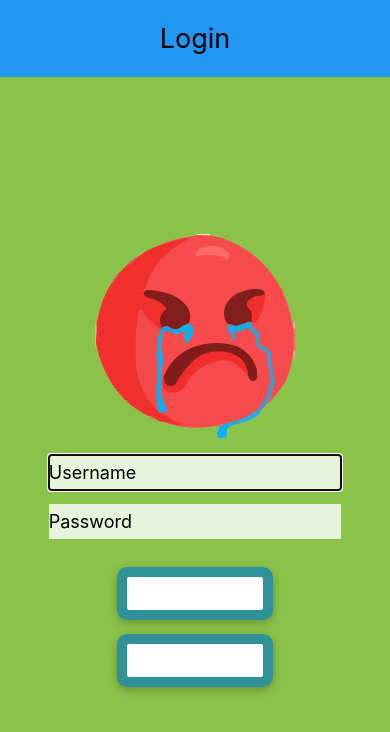
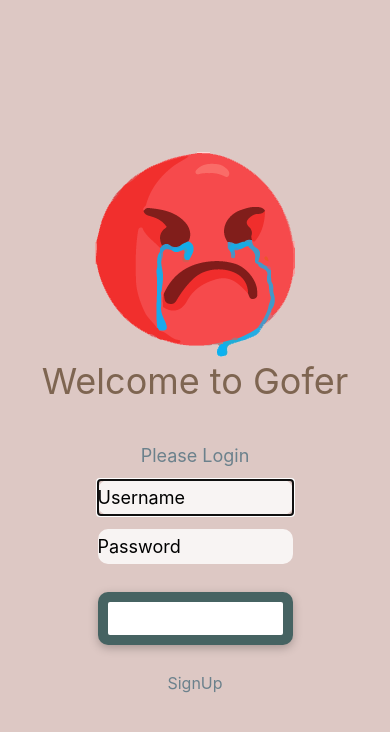
Before and after one commit to brainfrozeno00o/CS-123-Project, a React Native app: screen / in a window 390 px wide. Shown: the top 732 px of the page. Built offline with nearby package versions, Linux system fonts and the light colour scheme.

Commit message:
cleanup and starting to make `Secured.js` look better

```diff
--- a/pages/Login.js
+++ b/pages/Login.js
@@ -1,15 +1,9 @@
 import React, { Component } from 'react';
 import { connect } from 'react-redux';
-import { StyleSheet, ScrollView, Text, TextInput, View, Dimensions, Image, Button } from 'react-native';
+import {
+    StyleSheet, ScrollView, Text, TextInput, View, Dimensions, Image, Button
+} from 'react-native';
 import { login } from '../redux/actions/auth';
-import Container from '../src/components/Container';
-import ButtonCustom from '../src/components/ButtonCustom';
-import Label from '../src/components/Label';
-// import Button from 'apsl-react-native-button'
-
-var { height } = Dimensions.get('window');
-var box_count = 2;
-var box_height = height / box_count;
 
 class Login extends Component {
     constructor (props) {
@@ -27,76 +21,40 @@ class Login extends Component {
     }
 
     toggleRoute (e) {
-        let alt = (this.state.route === 'Login') ? 'Sign Up' : 'Login';
+        let alt = (this.state.route === 'Login') ? 'SignUp' : 'Login';
         this.setState({ route: alt });
         e.preventDefault();
-    }
-
-    loginPage(alt) {
-        return <ScrollView style={styles.scroll}>
-            <Text style={{ fontSize: 27 }}>{this.state.route}</Text>
-            <TextInput placeholder='Username' autoCapitalize='none' autoCorrect={false} autoFocus={true} keyboardType='email-address' value={this.state.username} onChangeText={(text) => this.setState({ username: text })} />
-            <TextInput placeholder='Password' autoCapitalize='none' autoCorrect={false} secureTextEntry={true} value={this.state.password} onChangeText={(text) => this.setState({ password: text })} />
-            <View style={{ margin: 7 }} />
-            <Button onPress={(e) => this.userLogin(e)} title={this.state.route} />
-            <Text style={{ fontSize: 16, color: 'blue' }} onPress={(e) => this.toggleRoute(e)}>{alt}</Text>
-        </ScrollView>;
-    }
-
-    loginPage2(alt) {
-        return <ScrollView style={styles.scroll}>
-            <Container>
-                <Text style={{ fontSize: 27 }}>{this.state.route}</Text>
-            </Container>
-
-            <Container>
-                <Label text="Username or Email" />
-                <TextInput style={styles.textInput} placeholder='Username' autoCapitalize='none' autoCorrect={false} autoFocus={true} keyboardType='email-address' value={this.state.username} onChangeText={(text) => this.setState({ username: text })} />
-            </Container>
-
-            <Container>
-               <Label text="Password" />
-               <TextInput style={styles.textInput} placeholder='Password' autoCapitalize='none' autoCorrect={false} secureTextEntry={true} value={this.state.password} onChangeText={(text) => this.setState({ password: text })} />
-            </Container>
-
-            <View>
-                <Container>
-                    <ButtonCustom styles={{button: styles.primaryButton, label: styles.buttonWhiteText}} onPress={(e) => this.userLogin(e)} label={this.state.route} />
-                </Container>
-                <Container>
-                    <Text style={{ fontSize: 16, color: 'blck' }} onPress={(e) => this.toggleRoute(e)}>{alt}</Text>
-                </Container>
-            </View>
-        </ScrollView>;
     }
 
     loginPage3(alt) {
         return (
             <View style={styles.container}>
                 <View style={[styles.box, styles.box1]}>
-                    <Text style={{ fontSize: 27 }}>{this.state.route}</Text>
-                </View>
-                <View style={[styles.box, styles.box2]}>
                     <Image source={require('../src/images/tempLogo.png')} />
+                    <Text style={{ fontSize: 36, color: '#7e6551' }} >Welcome to Gofer</Text>
+                    <View style={{ margin: 21 }} />
+                    <Text style={{ fontSize: 18, color: '#6b818c' }}>Please {this.state.route}</Text>
                     <View style={{ margin: 7 }} />
-                    <TextInput style={styles.textInput} placeholder='Username' autoCapitalize='none' autoCorrect={false} autoFocus={true} keyboardType='email-address' value={this.state.username} onChangeText={(text) => this.setState({ username: text })} />
+                    <View style={styles.borderStyle}>
+                        <TextInput style={styles.textInput} placeholder='Username' autoCapitalize='none' autoCorrect={false} autoFocus={true} keyboardType='email-address' value={this.state.username} onChangeText={(text) => this.setState({ username: text })} />
+                    </View>
                     <View style={{ margin: 7 }} />
-                    <TextInput style={styles.textInput} placeholder='Password' autoCapitalize='none' autoCorrect={false} secureTextEntry={true} value={this.state.password} onChangeText={(text) => this.setState({ password: text })} />
+                    <View style={styles.borderStyle}>
+                        <TextInput style={styles.textInput} placeholder='Password' autoCapitalize='none' autoCorrect={false} secureTextEntry={true} value={this.state.password} onChangeText={(text) => this.setState({ password: text })} />
+                    </View>
                     <View style={{ margin: 14 }} />
                     <View style={styles.buttonActionContainer}>
                         <Button color='white' onPress={(e) => this.userLogin(e)} title={this.state.route} />
                     </View>
-                    <View style={{ margin: 7 }} />
-                    <View style={styles.buttonAltContainer}>
-                        <Button color='white' onPress={(e) => this.toggleRoute(e)} title={alt} />
-                    </View>
+                    <View style={{ margin: 14 }} />
+                    <Text style={{ fontSize: 16, color: '#6b818c' } } onPress={(e) => this.toggleRoute(e)} >{alt}</Text>
                 </View>
             </View>
         );
     }
 
     render () {
-        let alt = (this.state.route === 'Login') ? 'Sign Up' : 'Login';
+        let alt = (this.state.route === 'Login') ? 'SignUp' : 'Login';
         return (
             this.loginPage3(alt)
         )
@@ -130,37 +88,11 @@ const styles = StyleSheet.create({
         justifyContent: 'center',
         alignItems: 'center',
         textAlign: 'center',
-        backgroundColor: '#2196F3'
-    },
-     box2: {
-        flex: 10,
-        justifyContent: 'center',
-        alignItems: 'center',
-        textAlign: 'center',
-        backgroundColor: '#8BC34A'
-    },
-    buttonLogin: {
-        // width: '40%',
-        borderColor: '#2ecc71',
-        backgroundColor: '#2ecc71',
-        borderRadius: 22,
+        backgroundColor: '#ddc8c4'
     },
     buttonActionContainer: {
-        backgroundColor: '#2E9298',
-        width: '40%',
-        borderRadius: 10,
-        padding: 10,
-        shadowColor: '#000000',
-        shadowOffset: {
-          width: 0,
-          height: 3
-        },
-        shadowRadius: 10,
-        shadowOpacity: 0.25
-    },
-    buttonAltContainer: {
-        backgroundColor: '#2E9298',
-        width: '40%',
+        backgroundColor: '#466362',
+        width: '50%',
         borderRadius: 10,
         padding: 10,
         shadowColor: '#000000',
@@ -173,44 +105,13 @@ const styles = StyleSheet.create({
     },
     textInput: {
         height: 35,
-        width: '75%',
         fontSize: 18,
-        backgroundColor: 'rgba(255, 255, 255, 0.8)'
     },
+    borderStyle: {
+        borderRadius: 10,
+        backgroundColor: 'rgba(255, 255, 255, 0.8)',
+        width: '50%'
+    }
 });
 
-{/* const styles = StyleSheet.create({
-    scroll: {
-        backgroundColor: '#E1D7D8',
-        padding: 30,
-        flexDirection: 'column'
-    },
-    label: {
-        color: '#0d8898',
-        fontSize: 20
-    },
-    alignRight: {
-        alignSelf: 'flex-end'
-    },
-    textInput: {
-        height: 40,
-        fontSize: 18,
-        backgroundColor: '#FFF'
-    },
-    buttonWhiteText: {
-        fontSize: 20,
-        color: '#FFF',
-    },
-    buttonBlackText: {
-        fontSize: 20,
-        color: '#595856'
-    },
-    primaryButton: {
-        backgroundColor: '#34A853'
-    },
-    footer: {
-       marginTop: 50
-    }
-}); */}
-
 export default connect(mapStateToProps, mapDispatchToProps)(Login);
--- a/pages/Secured.js
+++ b/pages/Secured.js
@@ -11,13 +11,19 @@ class Secured extends Component {
 
     render() {
         return (
-            <ScrollView style={styles.scroll}>
-                <Text style={{fontSize: 27}}>
-                    {`Welcome ${this.props.username}`}
-                </Text>
-                <View style={{margin: 20}}/>
-                <Button onPress={(e) => this.userLogout(e)} title="Logout"/>
-            </ScrollView>
+            <View style={styles.container}>
+                <View style={[styles.box, styles.box1]}>
+                    <Text style={{fontSize: 27, color: 'white'}}>
+                        {`${this.props.username}`}'s Gofer
+                    </Text>
+                </View>
+                <View style={[styles.box, styles.box2]}>
+                    <ScrollView style={styles.scroll}></ScrollView>
+                </View>
+                <View style={[styles.box, styles.box3]}>
+                    <Button color='#ddc8c4' onPress={(e) => this.userLogout(e)} title="Logout"/>
+                </View>
+            </View>
         );
     }
 }
@@ -37,10 +43,35 @@ const mapDispatchToProps = (dispatch) => {
 
 const styles = StyleSheet.create({
     scroll: {
-        backgroundColor: '#84cae7',
+        backgroundColor: '#ddc8c4',
         padding: 30,
         flexDirection: 'column'
     },
+    container: {
+        flex: 1,
+        flexDirection: 'column'
+    },
+    box: {
+        flex: 1
+    },
+    box1: {
+        flex: 1,
+        justifyContent: 'center',
+        alignItems: 'center',
+        textAlign: 'center',
+        backgroundColor: '#466362'
+    },
+    box2: {
+        flex: 10,
+        backgroundColor: '#8BC34A'
+    },
+    box3: {
+        flex: 0.5,
+        justifyContent: 'center',
+        alignItems: 'center',
+        textAlign: 'center',
+        backgroundColor: '#938581'
+    }
 });
 
 export default connect(mapStateToProps, mapDispatchToProps)(Secured);
--- a/src/components/ButtonCustom.js
+++ /dev/null
@@ -1,40 +0,0 @@
-import React, { Component } from 'react';
-
-import {
- StyleSheet,
- Text,
- TouchableHighlight,
-} from 'react-native';
-
-const ButtonCustom = (props) => {
-
-   function getContent(){
-       if(props.children){
-           return props.children;
-       }
-       return <Text style={props.styles.label}>{props.label}</Text>
-   }
-
-   return (
-       <TouchableHighlight
-           underlayColor="#ccc"
-           onPress={props.onPress}
-           style={[
-               props.noDefaultStyles ? '' : styles.button,
-               props.styles ? props.styles.button : '']}
-       >
-           { getContent() }
-       </TouchableHighlight>
-   );
-}
-
-const styles = StyleSheet.create({
-   button: {
-       alignItems: 'center',
-       justifyContent: 'center',
-       padding: 20
-   },
-
-});
-
-export default ButtonCustom;
--- a/src/components/Container.js
+++ /dev/null
@@ -1,22 +0,0 @@
-import React, { Component } from 'react';
-
-import {
- StyleSheet,
- View
-} from 'react-native';
-
-const Container = (props) => {
-   return (
-       <View style={styles.labelContainer}>
-           { props.children }
-       </View>
-   );
-}
-
-const styles = StyleSheet.create({
-   labelContainer: {
-       marginBottom: 20
-   }
-});
-
-export default Container;
--- a/src/components/Label.js
+++ /dev/null
@@ -1,27 +0,0 @@
-import React, { Component } from 'react';
-
-import {
- StyleSheet,
- Text,
-} from 'react-native';
-
-const Label = (props) => {
-   return (
-       <Text
-           style={props.styles && props.styles.textLabel ? props.styles.textLabel : styles.textLabel}
-       >
-           {props.text}
-       </Text>
-   );
-}
-
-const styles = StyleSheet.create({
-   textLabel: {
-       fontSize: 20,
-       fontWeight: 'bold',
-       marginBottom: 10,
-       color: '#595856'
-   }
-});
-
-export default Label;
```
